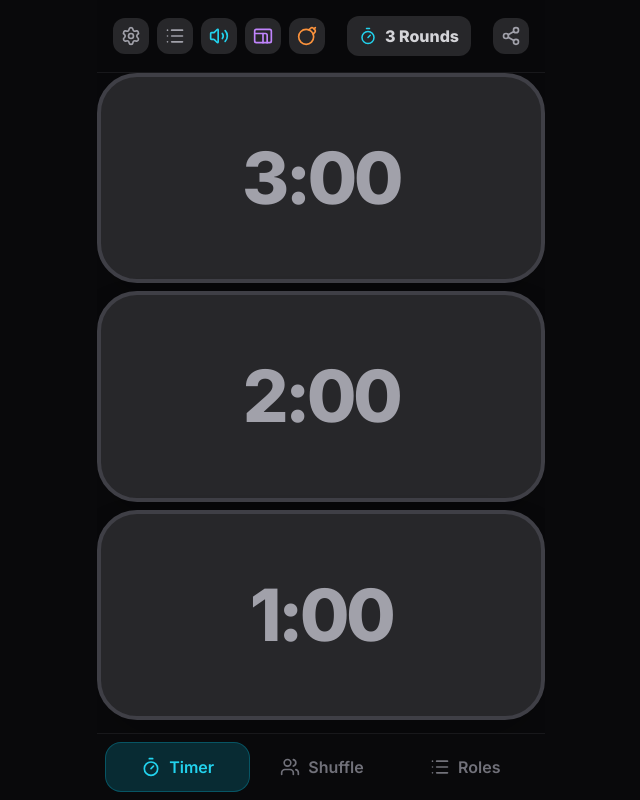
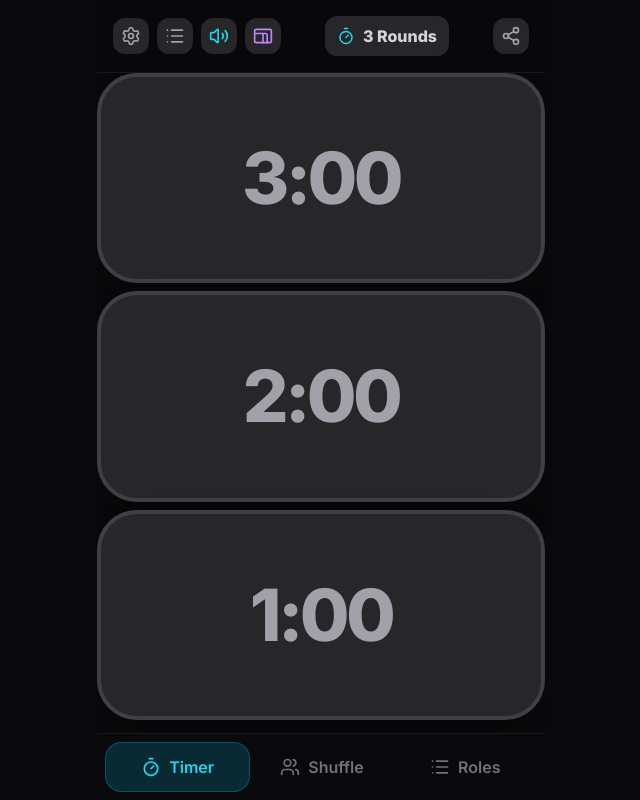
Before and after one commit to Markkop/boomsync, a React (Vite) app: page / in a window 1280 px wide. Shown: the whole page, without its empty margins (319-959 px from the left). Built offline with nearby package versions, Linux system fonts and the light colour scheme.

Commit message:
refactor: Remove bomb sound toggle button from App component

```diff
--- a/App.tsx
+++ b/App.tsx
@@ -903,12 +903,6 @@ const App: React.FC = () => {
               >
                 <Icon name="proportions" size={20} />
               </button>
-              <button
-                onClick={toggleBombSound}
-                className={`p-2 rounded-xl bg-zinc-800 active:bg-zinc-700 ${gameState.isBombSoundOn ? 'text-orange-400' : 'text-zinc-400'}`}
-              >
-                <Icon name="bomb" size={20} />
-              </button>
             </>
           ) : (
             <button
```
